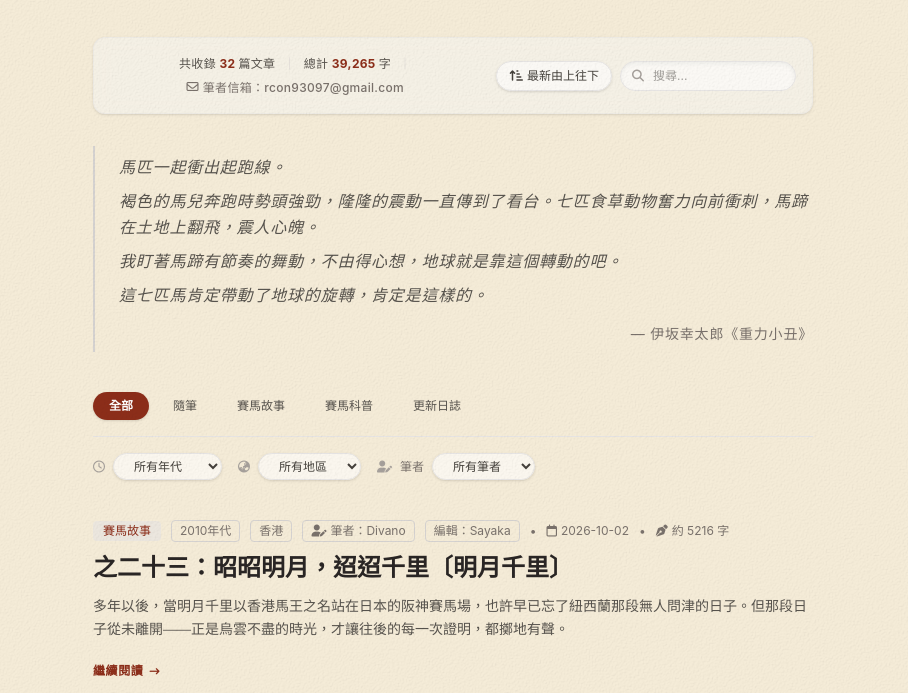
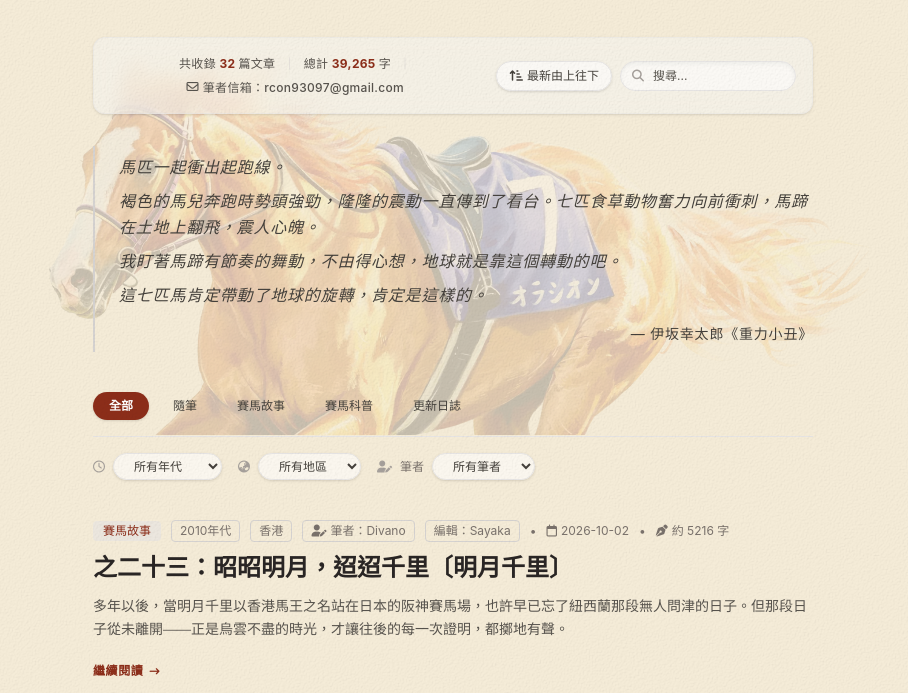
Before and after one commit to Themoon0507/Themoon0507.github.io, an Astro site: page / in a window 1280 px wide. Shown: the part 107-800 px from the top of the page, without its empty margins (187-1095 px from the left). Built offline with nearby package versions, Linux system fonts and the light colour scheme; Astro itself is replaced by a stand-in of ours.

Commit message:
新增首頁響應式馬匹插畫背景

```diff
--- a/src/pages/index.astro
+++ b/src/pages/index.astro
@@ -2,6 +2,7 @@
 import { getCollection } from 'astro:content';
 import '../styles/global.css';
 import ThemeInit from '../components/ThemeInit.astro';
+import homeBannerHorse from '../assets/home-banner-horse.webp';
 
 // 1. 自動抓取 blog 資料夾裡的所有文章
 const rawPosts = await getCollection('blog');
@@ -56,6 +57,31 @@ const totalWordsCount = formattedPosts.reduce((sum, p) => sum + p.wordCount, 0);
 
 	<title>無盡的遠征</title>
 	<link rel="stylesheet" href="https://cdnjs.cloudflare.com/ajax/libs/font-awesome/6.4.0/css/all.min.css" />
+<style>
+	.home-banner {
+		--home-banner-opacity: 0.19;
+		--home-banner-position: center;
+		position: relative;
+		isolation: isolate;
+	}
+
+	.home-banner-art {
+		position: absolute;
+		inset-block: 0;
+		inset-inline: clamp(-3.5rem, 24rem - 50vw, 0px);
+		z-index: -1;
+		opacity: var(--home-banner-opacity);
+		pointer-events: none;
+	}
+
+	.home-banner-art img {
+		display: block;
+		width: 100%;
+		height: 100%;
+		object-fit: contain;
+		object-position: var(--home-banner-position);
+	}
+</style>
 </head>
 <body class="bg-parchment-light text-parchment-text dark:bg-parchment-dark dark:text-parchment-darkText min-h-screen flex flex-col relative overflow-x-hidden selection:bg-amber-200 selection:text-amber-900 font-serif transition-colors duration-500">
 
@@ -100,9 +126,9 @@ const totalWordsCount = formattedPosts.reduce((sum, p) => sum + p.wordCount, 0);
 	</header>
 
 	<main class="flex-grow w-full max-w-3xl mx-auto px-6 py-10 z-10">
-
+		<div class="home-banner">
 			<div id="control-panel" class="flex flex-col md:flex-row justify-between items-center gap-4 bg-stone-100/50 dark:bg-stone-800/30 p-4 rounded-xl border border-stone-200/50 dark:border-stone-700/50 shadow-sm mb-8 font-sans text-xs backdrop-blur-sm transition-all duration-300">
-			<div class="font-medium tracking-wide text-stone-600 dark:text-stone-400 leading-relaxed flex flex-wrap items-center justify-center gap-x-2 gap-y-1">
+				<div class="font-medium tracking-wide text-stone-600 dark:text-stone-300 leading-relaxed flex flex-wrap items-center justify-center gap-x-2 gap-y-1">
 	              <span>
 	                共收錄
 	                <span class="font-bold text-accent dark:text-accent-dark">
@@ -129,7 +155,7 @@ const totalWordsCount = formattedPosts.reduce((sum, p) => sum + p.wordCount, 0);
 
 	              <a
 	                href="mailto:rcon93097@gmail.com"
-                class="inline-flex items-center gap-1 text-stone-500 dark:text-stone-400 hover:text-accent dark:hover:text-accent-dark transition-colors"
+	                class="inline-flex items-center gap-1 hover:text-accent dark:hover:text-accent-dark transition-colors"
 	                title="寄信給筆者"
 	              >
 	                <i class="fa-regular fa-envelope" aria-hidden="true"></i>
@@ -142,20 +168,25 @@ const totalWordsCount = formattedPosts.reduce((sum, p) => sum + p.wordCount, 0);
 					</button>
 					<div class="w-full md:w-44 relative">
 						<i class="fa-solid fa-magnifying-glass absolute left-3 top-1/2 transform -translate-y-1/2 text-stone-400"></i>
-					<input type="text" id="search-input" placeholder="搜尋..." class="w-full pl-8 pr-4 py-1.5 bg-white/60 dark:bg-stone-900/60 border border-stone-200 dark:border-stone-700 rounded-full focus:outline-none focus:border-accent dark:focus:border-accent-dark transition-colors text-stone-700 dark:text-stone-300 shadow-inner">
+						<input type="text" id="search-input" placeholder="搜尋..." class="w-full pl-8 pr-4 py-1.5 bg-white/60 dark:bg-stone-900/60 border border-stone-200 dark:border-stone-700 rounded-full focus:outline-none focus:border-accent dark:focus:border-accent-dark transition-colors text-stone-700 dark:text-stone-300 placeholder:text-stone-600 dark:placeholder:text-stone-300 shadow-inner">
 					</div>
 				</div>
 			</div>
 
-		<div class="border-l-2 border-stone-300 dark:border-stone-700 pl-6 py-2 my-8 text-stone-600 dark:text-stone-400 italic text-base leading-relaxed tracking-wider font-serif">
+			<div class="border-l-2 border-stone-300 dark:border-stone-700 pl-6 py-2 my-8 text-stone-700 dark:text-stone-300 italic text-base leading-relaxed tracking-wider font-serif">
 				<p class="mb-2">馬匹一起衝出起跑線。</p>
 				<p class="mb-2">褐色的馬兒奔跑時勢頭強勁，隆隆的震動一直傳到了看台。七匹食草動物奮力向前衝刺，馬蹄在土地上翻飛，震人心魄。</p>
 				<p class="mb-2">我盯著馬蹄有節奏的舞動，不由得心想，地球就是靠這個轉動的吧。</p>
 				<p class="mb-4">這七匹馬肯定帶動了地球的旋轉，肯定是這樣的。</p>
-			<p class="text-right text-sm font-sans not-italic text-stone-500 dark:text-stone-500">— 伊坂幸太郎《重力小丑》</p>
+				<p class="text-right text-sm font-sans not-italic">— 伊坂幸太郎《重力小丑》</p>
 			</div>
 
 			<div class="flex flex-wrap gap-2 mt-10 mb-4 border-b border-stone-200 dark:border-stone-800 pb-4 font-sans text-xs transition-all duration-300" id="category-filter-container"></div>
+
+			<div class="home-banner-art" aria-hidden="true">
+				<img src={homeBannerHorse.src} alt="" width={homeBannerHorse.width} height={homeBannerHorse.height} />
+			</div>
+		</div>
 
 		<div id="dropdown-filters" class="flex flex-wrap gap-4 mb-10 font-sans text-xs transition-all duration-300">
 			<div class="flex items-center gap-2">
@@ -286,7 +317,7 @@ const totalWordsCount = formattedPosts.reduce((sum, p) => sum + p.wordCount, 0);
 				const isActive = cat === currentFilter;
 				const activeClass = isActive
 					? "bg-accent text-white dark:bg-accent-dark dark:text-parchment-dark shadow-sm font-semibold"
-					: "text-stone-600 dark:text-stone-400 hover:bg-stone-200/50 dark:hover:bg-stone-800/50 font-normal";
+					: "text-stone-700 dark:text-stone-300 hover:bg-stone-200/50 dark:hover:bg-stone-800/50 font-normal";
 				return `<button onclick="window.filterCategory('${cat}')" class="px-4 py-1.5 rounded-full transition-all duration-200 text-xs ${activeClass}">${cat}</button>`;
 			}).join('');
 		}
```
Also changed, not shown: src/assets/home-banner-horse.webp (added). Lines whose indentation alone changed are shown as unchanged.
